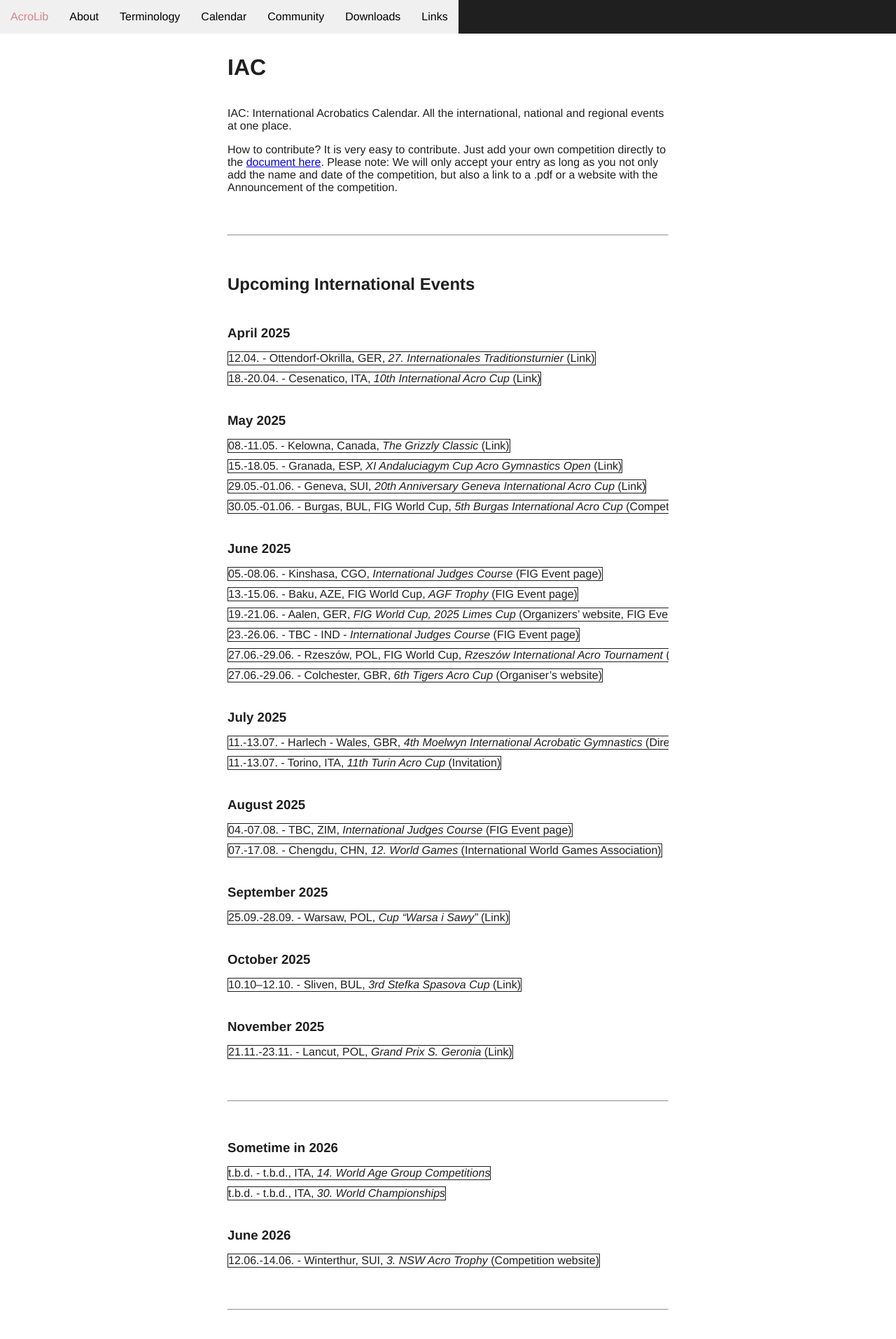
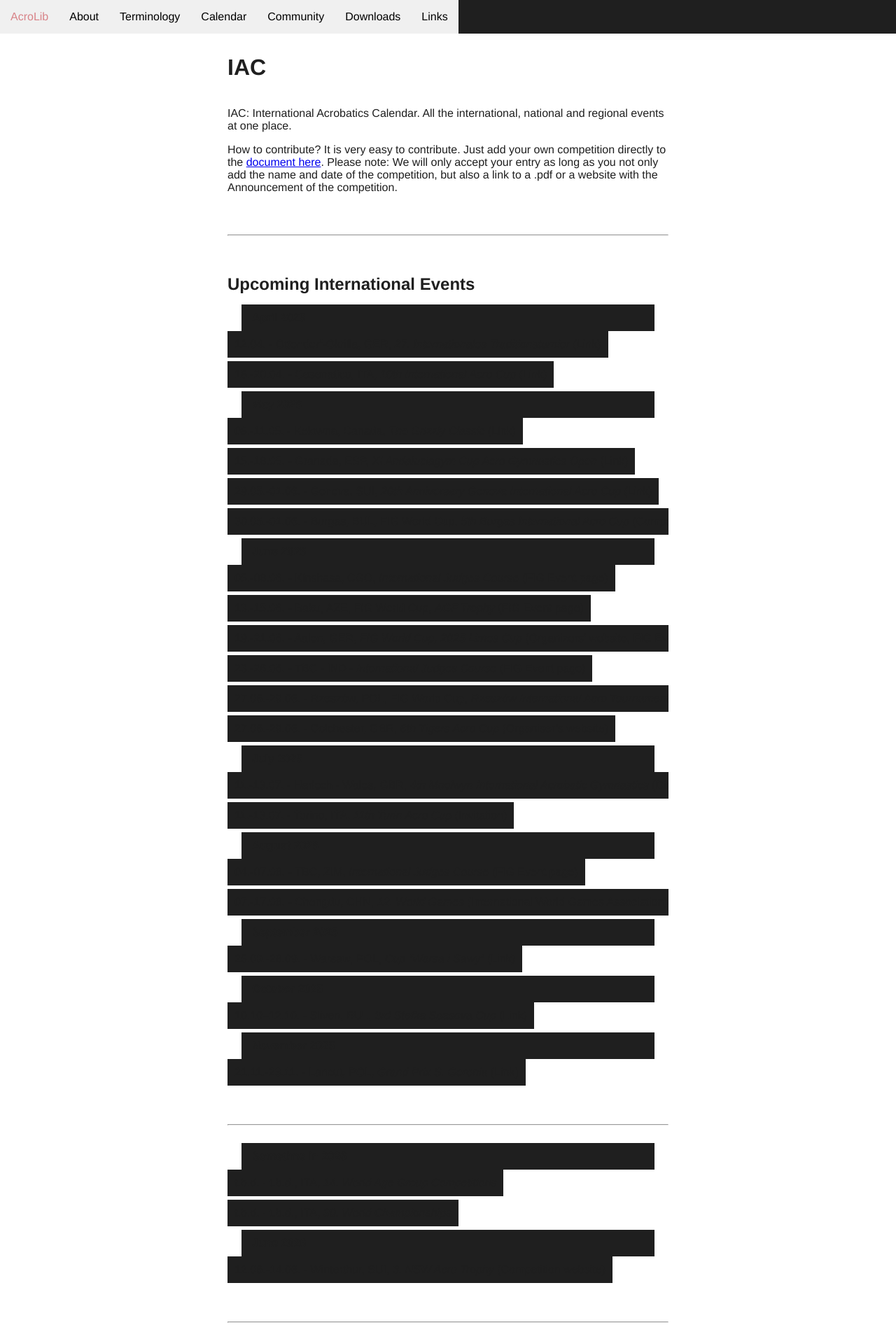
Before and after one commit to floshin/acrolib, a Jekyll site: the page built from calendar.md, in a window 1280 px wide. Shown: the top 1913 px of the page at 70% size. Built offline with Jekyll 4.4.1, drawn with Linux system fonts in a browser that asks for light colours; our own code applies the rules of GitHub Pages for plain Markdown files; some of the changed lines change nothing that is shown.

Commit message:
Update calendar.md

```diff
--- a/calendar.md
+++ b/calendar.md
@@ -108,6 +108,13 @@ Here we list Acro festivals and noteworthy acrobatic shows to attend. Please not
 
 <style>
 
+h3 {
+  margin: 0 20px;
+  padding: 10px 15px;
+  background: var(--dark);
+  font-size: inherit;
+}
+
 main ul {
   list-style: none;
   overflow-x: auto;
@@ -115,12 +122,11 @@ main ul {
  }
 
 main li {
-  border: 1px solid var(--dark);
+  background: var(--dark);
   margin-bottom: 5px;
-  overflow-x: auto;
+  padding: 10px;
   display: inline-block;
   white-space: nowrap;
  }
 
-
 </style>
```
